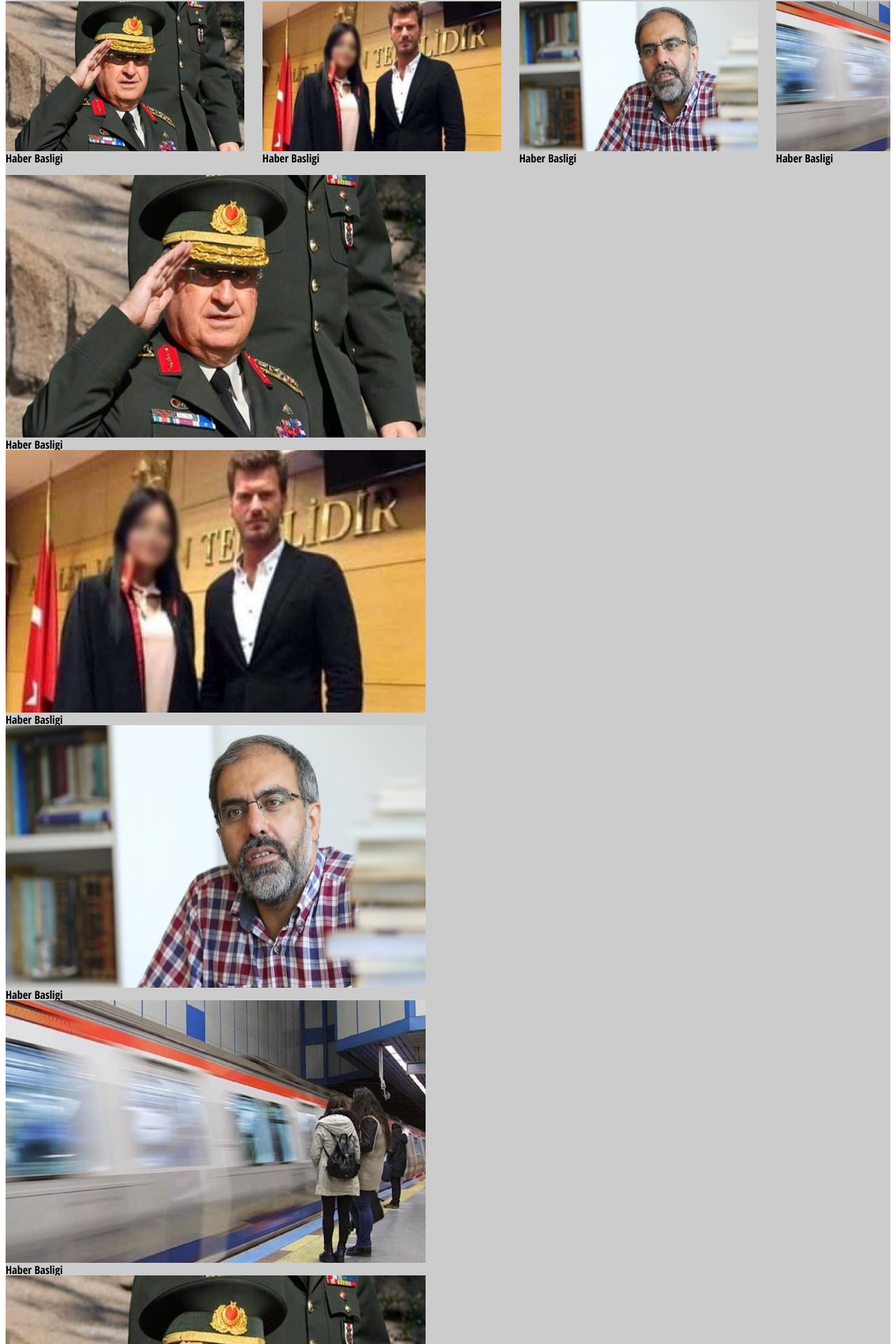
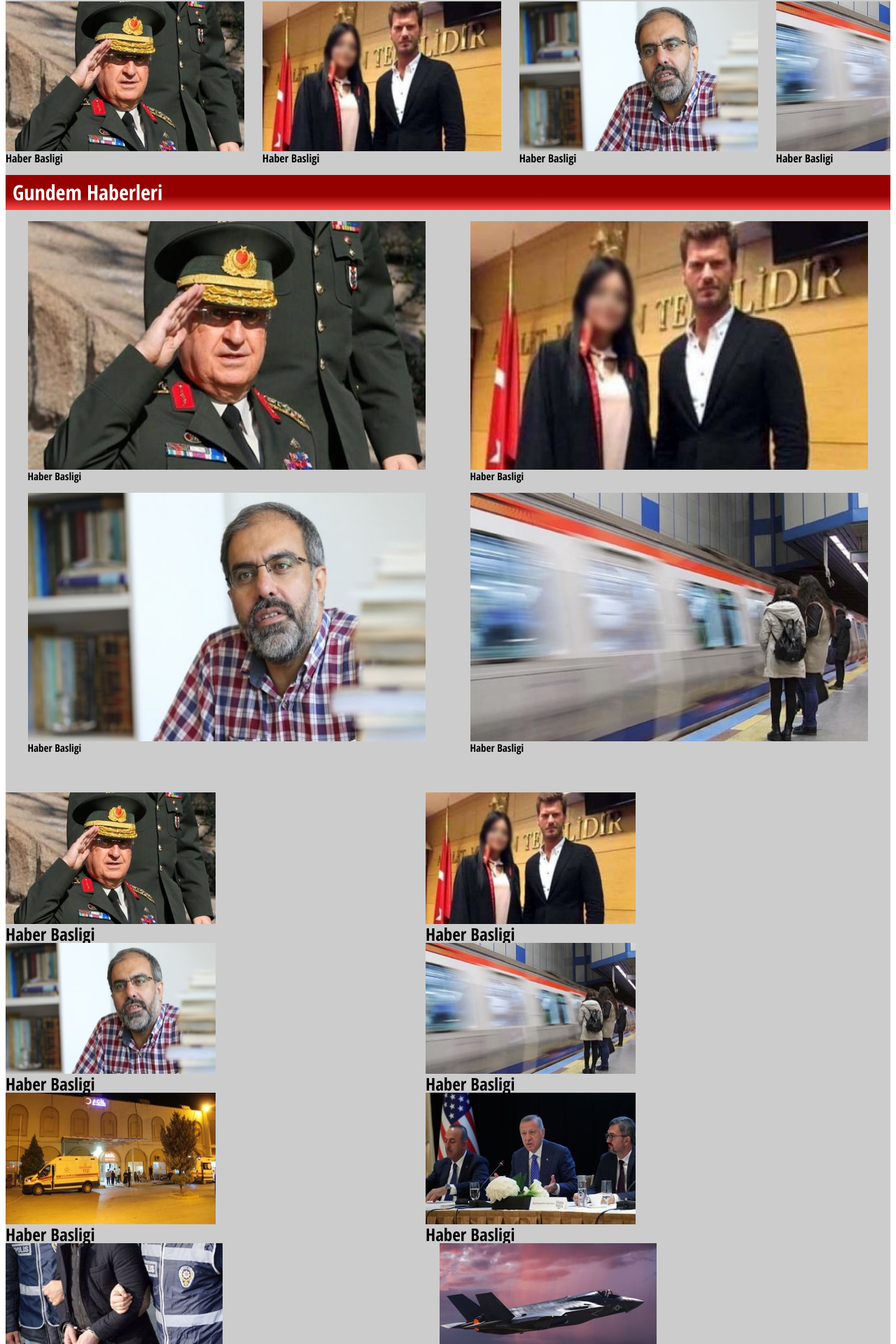
Before and after one commit to sametweb/daimahaberv3, a PHP site: page / in a window 1280 px wide. Shown: the part 1259-3179 px from the top of the page at 70% size. Run offline with PHP 8.4, Linux system fonts and the light colour scheme.

Commit message:
LESS Files Created

```diff
--- a/css/index.css
+++ b/css/index.css
@@ -285,3 +288,39 @@ a {
 .slider .mini-slider .item img {
   width: 100%;
 }
+.news .title {
+  font-size: 3rem;
+  padding: 10px 0 10px 10px;
+  color: #fff;
+  width: 100%;
+  margin-bottom: 2vh;
+  background: #950000;
+  background: linear-gradient(180deg, #950000 10%, #950000 60%, #ff4949 100%);
+}
+.news .thumb-news {
+  display: flex;
+  flex-direction: row;
+  justify-content: space-around;
+  flex-wrap: wrap;
+  margin-bottom: 5vh;
+}
+.news .thumb-news .item {
+  width: 45%;
+  margin-bottom: 2vh;
+}
+.news .thumb-news .item .link img {
+  width: 100%;
+}
+.news .thumb-news .item .link h3 {
+  font-size: 1.5rem;
+}
+.news .category-news {
+  display: flex;
+  flex-wrap: wrap;
+}
+.news .category-news .item .link img {
+  width: 50%;
+}
+.news .category-news .item .link h3 {
+  font-size: 2.5rem;
+}
--- a/index.html
+++ b/index.html
@@ -24,10 +24,11 @@
           <div class="logo-block-right"></div>
         </div>
         <nav class="main-navbar">
-          <input type="checkbox">
+          <input type="checkbox" />
           <span></span>
           <span></span>
           <span></span>
+
           <ul class="menu">
             <li>
               <a href="#">Gündem</a>
@@ -217,9 +218,9 @@
             </a>
           </div>
         </div>
-
       </section>
       <section class="news">
+        <h2 class='title'>Gundem Haberleri</h2>
         <div class="thumb-news">
           <div class="item">
             <a href="#" alt="" class="link">
--- a/less/global.less
+++ b/less/global.less
@@ -21,3 +21,10 @@ a {
   text-decoration: none;
   color: #000;
 }
+
+#root {
+  background: #ccc;
+  width: 100%;
+  margin: 0 auto;
+  font-size: 1.6rem;
+}
--- /dev/null
+++ b/less/headline-sliders.less
@@ -0,0 +1,73 @@
+.headline {
+  display: flex;
+  flex-direction: row;
+  overflow: -moz-scrollbars-none;
+  -ms-overflow-style: none;
+  overflow-y: hidden;
+  -webkit-overflow-scrolling: touch;
+  scroll-snap-type: x mandatory;
+  height: 100%;
+  &::-webkit-scrollbar {
+    width: 0 !important;
+  }
+  .item {
+    flex: 0 0 40%;
+    margin-right: 3vw;
+    padding: 0 0 2vh 0;
+    scroll-snap-align: start;
+    scroll-behavior: smooth;
+    img {
+      width: 100%;
+    }
+  }
+}
+
+.slider {
+  .main-slider {
+    display: flex;
+    flex-direction: row;
+    overflow: -moz-scrollbars-none;
+    -ms-overflow-style: none;
+    overflow-y: hidden;
+    -webkit-overflow-scrolling: touch;
+    scroll-snap-type: x mandatory;
+    height: 100%;
+    &::-webkit-scrollbar {
+      width: 0 !important;
+    }
+    .item {
+      flex: 0 0 90%;
+      margin-right: 4vw;
+      padding: 0 0 2vh 0;
+      scroll-snap-align: start;
+      scroll-behavior: smooth;
+      img {
+        width: 100%;
+      }
+    }
+  }
+
+  .mini-slider {
+    display: flex;
+    flex-direction: row;
+    overflow: -moz-scrollbars-none;
+    -ms-overflow-style: none;
+    overflow-y: hidden;
+    -webkit-overflow-scrolling: touch;
+    scroll-snap-type: x mandatory;
+    height: 100%;
+    &::-webkit-scrollbar {
+      width: 0 !important;
+    }
+    .item {
+      flex: 0 0 27%;
+      margin-right: 2vw;
+      padding: 0 0 2vh 0;
+      scroll-snap-align: start;
+      scroll-behavior: smooth;
+      img {
+        width: 100%;
+      }
+    }
+  }
+}
--- a/less/index.less
+++ b/less/index.less
@@ -1,160 +1,7 @@
 @import "reset";
+@import "variables";
+@import "mixins";
 @import "global";
-
-#root {
-  background: #ccc;
-  width: 100%;
-  margin: 0 auto;
-  font-size: 1.6rem;
-
-  header {
-    .top-bar,
-    .logo-block {
-      width: 100%;
-      display: flex;
-    }
-
-    .top-bar {
-      justify-content: space-around;
-      padding: 1% 0;
-    }
-
-    .logo-block {
-      justify-content: center;
-    }
-    .logo-block-right {
-      display: none;
-    }
-    .main-navbar {
-      z-index: 1;
-      -webkit-user-select: none;
-      user-select: none;
-    }
-
-    .main-navbar {
-      input {
-        display: block;
-        width: 40px;
-        height: 32px;
-        position: absolute;
-        cursor: pointer;
-        opacity: 0;
-        z-index: 2;
-        -webkit-touch-callout: none;
-        &:checked ~ .menu {
-          display: block;
-        }
-      }
-      span {
-        display: block;
-        width: 30px;
-        height: 5px;
-        margin-bottom: 4px;
-        position: relative;
-        background: #000;
-        border-radius: 2px;
-        z-index: 1;
-      }
-      .menu {
-        display: flex;
-        flex-direction: column;
-        width: 100%;
-        overflow: hidden;
-        width: 100%;
-        -webkit-font-smoothing: antialiased;
-        transform-origin: 0% 0%;
-        display: none;
-        z-index: 2;
-        background: rgba(0, 0, 0, 0.9);
-        padding: 20px;
-        position: absolute;
-        li {
-          padding: 1.5rem 0;
-          width: 100%;
-          text-align: center;
-          border-bottom: 1px solid #444;
-          &:last-child {
-            border: 0;
-          }
-          a {
-            color: #fff;
-          }
-        }
-      }
-    }
-  }
-}
-
-.headline {
-  display: flex;
-  flex-direction: row;
-  overflow: -moz-scrollbars-none;
-  -ms-overflow-style: none;
-  overflow-y: hidden;
-  -webkit-overflow-scrolling: touch;
-  scroll-snap-type: x mandatory;
-  height: 100%;
-  &::-webkit-scrollbar {
-    width: 0 !important;
-  }
-  .item {
-    flex: 0 0 40%;
-    margin-right: 3vw;
-    padding: 0 0 2vh 0;
-    scroll-snap-align: start;
-    scroll-behavior: smooth;
-    img {
-      width: 100%;
-    }
-  }
-}
-
-.slider {
-  .main-slider {
-    display: flex;
-    flex-direction: row;
-    overflow: -moz-scrollbars-none;
-    -ms-overflow-style: none;
-    overflow-y: hidden;
-    -webkit-overflow-scrolling: touch;
-    scroll-snap-type: x mandatory;
-    height: 100%;
-    &::-webkit-scrollbar {
-      width: 0 !important;
-    }
-    .item {
-      flex: 0 0 90%;
-      margin-right: 4vw;
-      padding: 0 0 2vh 0;
-      scroll-snap-align: start;
-      scroll-behavior: smooth;
-      img {
-        width: 100%;
-      }
-    }
-  }
-
-  .mini-slider {
-    display: flex;
-    flex-direction: row;
-    overflow: -moz-scrollbars-none;
-    -ms-overflow-style: none;
-    overflow-y: hidden;
-    -webkit-overflow-scrolling: touch;
-    scroll-snap-type: x mandatory;
-    height: 100%;
-    &::-webkit-scrollbar {
-      width: 0 !important;
-    }
-    .item {
-      flex: 0 0 27%;
-      margin-right: 2vw;
-      padding: 0 0 2vh 0;
-      scroll-snap-align: start;
-      scroll-behavior: smooth;
-      img {
-        width: 100%;
-      }
-    }
-  }
-}
+@import "header";
+@import "headline-sliders";
+@import "news";
--- /dev/null
+++ b/less/news.less
@@ -0,0 +1,50 @@
+.news {
+  .title {
+    font-size: 3rem;
+    padding: 10px 0 10px 10px;
+    color: #fff;
+    width: 100%;
+    margin-bottom: 2vh;
+    background: rgb(149, 0, 0);
+    background: linear-gradient(
+      180deg,
+      rgba(149, 0, 0, 1) 10%,
+      rgba(149, 0, 0, 1) 60%,
+      rgba(255, 73, 73, 1) 100%
+    );
+  }
+  .thumb-news {
+    display: flex;
+    flex-direction: row;
+    justify-content: space-around;
+    flex-wrap: wrap;
+    margin-bottom: 5vh;
+
+    .item {
+      width: 45%;
+      margin-bottom: 2vh;
+      .link {
+        img {
+          width: 100%;
+        }
+        h3 {
+          font-size: 1.5rem;
+        }
+      }
+    }
+  }
+  .category-news {
+    display: flex;
+    flex-wrap: wrap;
+    .item {
+      .link {
+        img {
+          width: 50%;
+        }
+        h3 {
+          font-size: 2.5rem;
+        }
+      }
+    }
+  }
+}
```
Also changed, not shown: other parts of css/index.css (+18 -15 lines), less/header.less (added, +77 -0 lines), less/mixins.less (added), less/variables.less (added).
